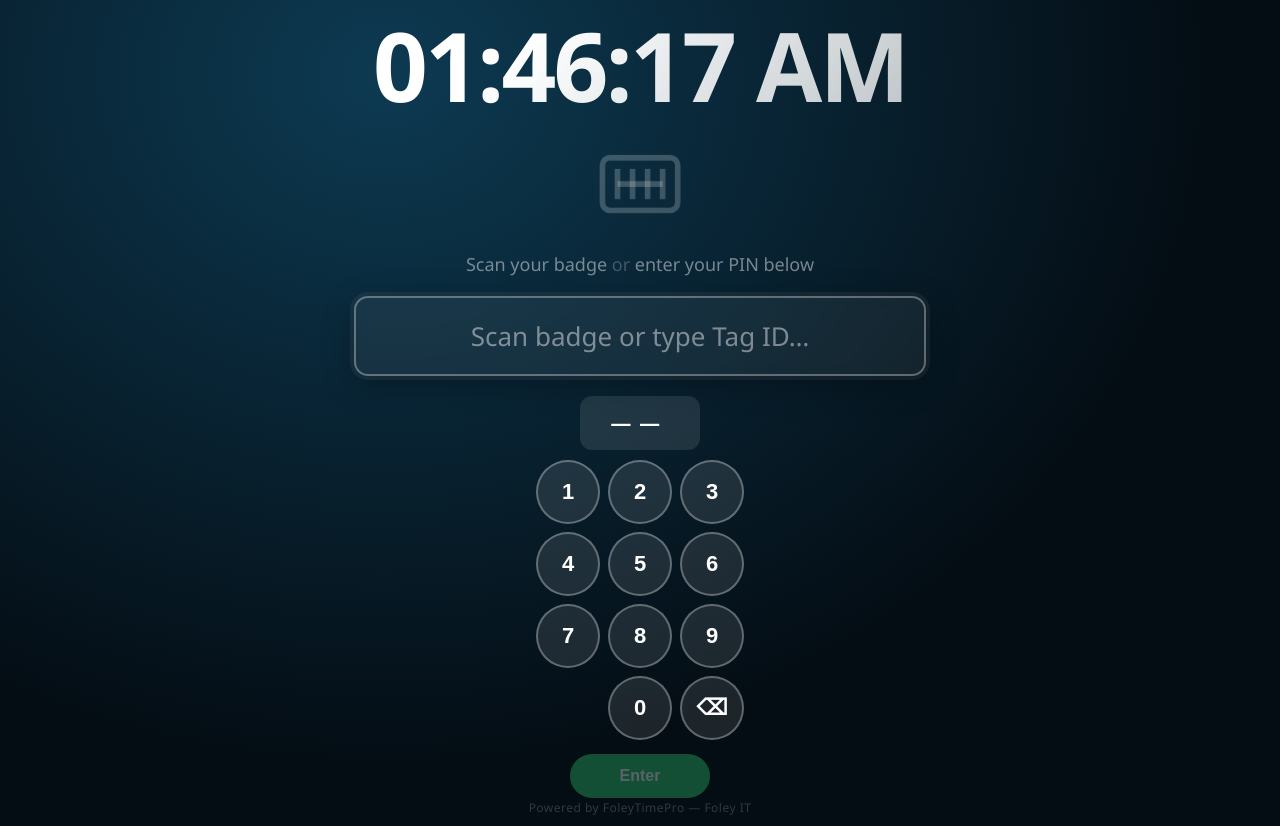
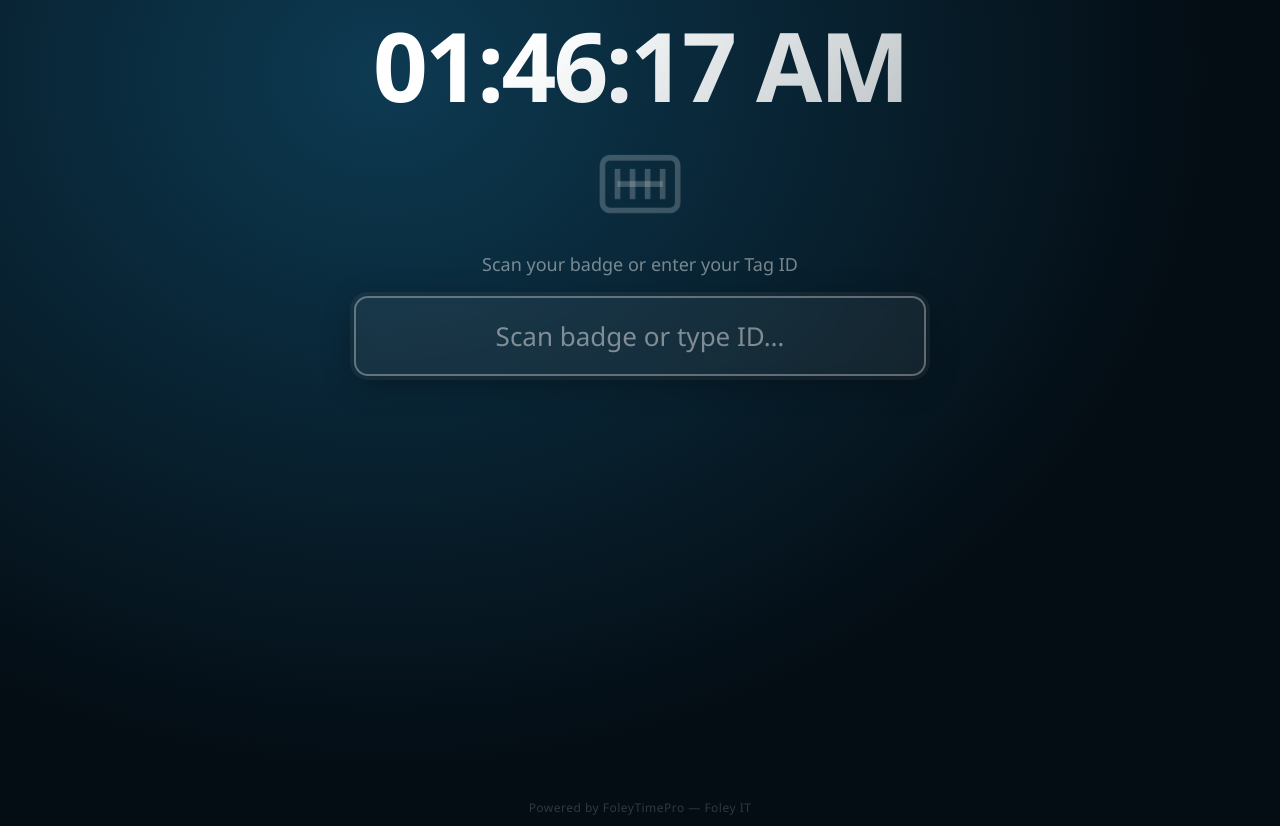
Before and after one commit to TheTractorHacker/FoleyTimePro, a PHP site: page /kiosk/index.php in a window 1280 px wide. Shown: the part 112-938 px from the top of the page. Run offline with PHP 8.4, Linux system fonts and the light colour scheme; data comes from the database, SQL or seed files in the repository.

Commit message:
Fix app login + correct PIN to web portal only
- auth.php: read action from ?action= query param — was using URL path
  so auth.php?action=login resolved to action='auth.php' → 404
- user/login.php: authenticate with UserPIN (SHA-256) instead of Pass
  (bcrypt); PIN is for web portal, Password is for app
- admin forms: relabel 'Kiosk PIN' → 'Web Portal PIN', 2-6 digits
- kiosk: revert PIN pad — kiosk stays TagID/badge only

Co-Authored-By: Claude Sonnet 4.6 <noreply@anthropic.com>

```diff
--- a/admin/add_user.php
+++ b/admin/add_user.php
@@ -56,7 +56,7 @@ if ($_SERVER['REQUEST_METHOD'] === 'POST') {
     }
 
     $hashed    = password_hash($password, PASSWORD_BCRYPT, ['cost' => 12]);
-    $hashedPin = (!empty($pin) && ctype_digit($pin) && strlen($pin) >= 4 && strlen($pin) <= 8)
+    $hashedPin = (!empty($pin) && ctype_digit($pin) && strlen($pin) >= 2 && strlen($pin) <= 6)
                  ? hash('sha256', $pin) : null;
 
     $stmt = $conn->prepare("
--- a/admin/manage_users.php
+++ b/admin/manage_users.php
@@ -137,7 +137,7 @@ include 'includes/header.php';
       </div>
       <div class="form-row">
         <div class="form-group"><label>Login Password *</label><input type="password" name="Password" placeholder="App &amp; web login" required></div>
-        <div class="form-group"><label>Kiosk PIN (4–8 digits)</label><input type="text" name="UserPIN" placeholder="Optional" pattern="\d{4,8}" inputmode="numeric" maxlength="8"></div>
+        <div class="form-group"><label>Web Portal PIN (2–8 digits)</label><input type="text" name="UserPIN" placeholder="Optional" pattern="\d{2,6}" inputmode="numeric" maxlength="6"></div>
       </div>
       <div class="form-group"><label>Badge / Tag ID</label><input type="text" name="TagID" placeholder="Optional – for NFC badge"></div>
       <div class="modal-actions">
--- a/api/v1/auth.php
+++ b/api/v1/auth.php
@@ -31,9 +31,8 @@ if ($_SERVER['REQUEST_METHOD'] !== 'POST') {
 // Get request body
 $input = json_decode(file_get_contents('php://input'), true);
 
-// Determine action from URL path
-$requestUri = $_SERVER['REQUEST_URI'];
-$action = basename(parse_url($requestUri, PHP_URL_PATH));
+// Action from ?action= query param (direct .php call) or URL path (pretty URL)
+$action = $_GET['action'] ?? basename(parse_url($_SERVER['REQUEST_URI'], PHP_URL_PATH));
 
 switch ($action) {
     case 'login':
--- a/kiosk/index.php
+++ b/kiosk/index.php
@@ -45,24 +45,11 @@ $branding = getBranding($conn);
         <line x1="18" y1="8" x2="18" y2="16"/>
       </svg>
     </div>
-    <p class="k-scan-hint">Scan your badge <span style="opacity:.5">or</span> enter your PIN below</p>
+    <p class="k-scan-hint">Scan your badge or enter your Tag ID</p>
     <input type="text" id="tagInput"
-           placeholder="Scan badge or type Tag ID…"
+           placeholder="Scan badge or type ID…"
            autocomplete="off" autocorrect="off"
            spellcheck="false" autofocus>
-
-    <!-- PIN pad -->
-    <div class="k-pin-wrap" id="pinWrap">
-      <div class="k-pin-display" id="pinDisplay">——</div>
-      <div class="k-pin-grid">
-        <?php foreach (['1','2','3','4','5','6','7','8','9','','0','⌫'] as $k): ?>
-          <button class="k-pin-btn<?= $k==='' ? ' k-pin-empty' : '' ?>"
-                  <?= $k==='' ? 'disabled' : '' ?>
-                  onclick="pinKey('<?= $k ?>')"><?= $k ?></button>
-        <?php endforeach; ?>
-      </div>
-      <button class="k-pin-submit" id="pinSubmit" onclick="submitPin()" disabled>Enter</button>
-    </div>
   </div>
 
   <!-- ── Clock panel (after scan) ──────────────────── -->
@@ -134,45 +121,9 @@ const successBeep = document.getElementById('successBeep');
 const errorBeep   = document.getElementById('errorBeep');
 
 let scannedTag = '';
-let pinMode    = false;  // true = PIN entry mode
-let currentPin = '';
 let scanTimer  = null;
 
 tagInput.focus();
-
-// ── PIN pad ───────────────────────────────────────────
-const pinDisplay = document.getElementById('pinDisplay');
-const pinSubmit  = document.getElementById('pinSubmit');
-
-window.pinKey = function(k) {
-  if (k === '⌫') {
-    currentPin = currentPin.slice(0, -1);
-  } else if (currentPin.length < 8) {
-    currentPin += k;
-  }
-  pinDisplay.textContent = currentPin.length ? '●'.repeat(currentPin.length) : '——';
-  pinSubmit.disabled = currentPin.length < 4;
-};
-
-window.submitPin = function() {
-  if (currentPin.length < 4) return;
-  fetch('../functions/clock_action.php', {
-    method: 'POST',
-    headers: { 'Content-Type': 'application/x-www-form-urlencoded' },
-    body: new URLSearchParams({ PIN: currentPin, mode: 'kiosk_pin_status' })
-  })
-  .then(r => r.json())
-  .then(data => {
-    if (!data.success) { showFeedback(false, data.message || 'PIN not recognized'); currentPin = ''; pinDisplay.textContent = '——'; pinSubmit.disabled = true; return; }
-    scannedTag = '__PIN__';
-    pinMode    = true;
-    document.getElementById('welcomeName').textContent = data.firstName + (data.lastName ? ' ' + data.lastName : '');
-    setStatusBadge(data.status);
-    scanPanel.classList.add('hidden');
-    clockPanel.classList.remove('hidden');
-  })
-  .catch(() => showFeedback(false, 'Network error'));
-};
 
 tagInput.addEventListener('input', () => {
   clearTimeout(scanTimer);
@@ -218,13 +169,10 @@ function setStatusBadge(status) {
 
 window.submitPunch = function(action) {
   if (!scannedTag || !action) return;
-  const params = pinMode
-    ? new URLSearchParams({ PIN: currentPin, mode: 'kiosk_pin', action })
-    : new URLSearchParams({ TagID: scannedTag, mode: 'kiosk', action });
   fetch('../functions/clock_action.php', {
     method: 'POST',
     headers: { 'Content-Type': 'application/x-www-form-urlencoded' },
-    body: params
+    body: new URLSearchParams({ TagID: scannedTag, mode: 'kiosk', action })
   })
   .then(r => r.json())
   .then(data => {
@@ -239,10 +187,6 @@ window.resetKiosk = function() {
   scanPanel.classList.remove('hidden');
   tagInput.value = '';
   scannedTag = '';
-  pinMode    = false;
-  currentPin = '';
-  pinDisplay.textContent = '——';
-  pinSubmit.disabled = true;
   tagInput.focus();
 };
 
```
Also changed, not shown: admin/edit_user.php (+4 -4 lines), user/login.php (+5 -5 lines).
